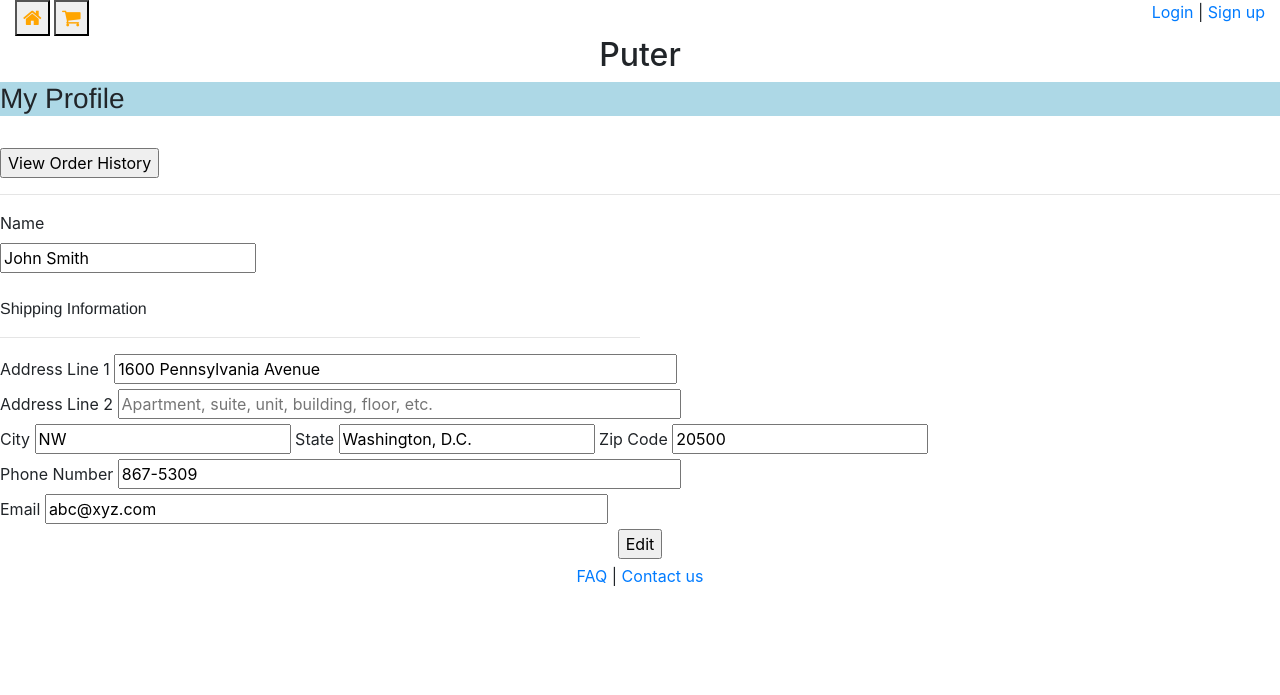
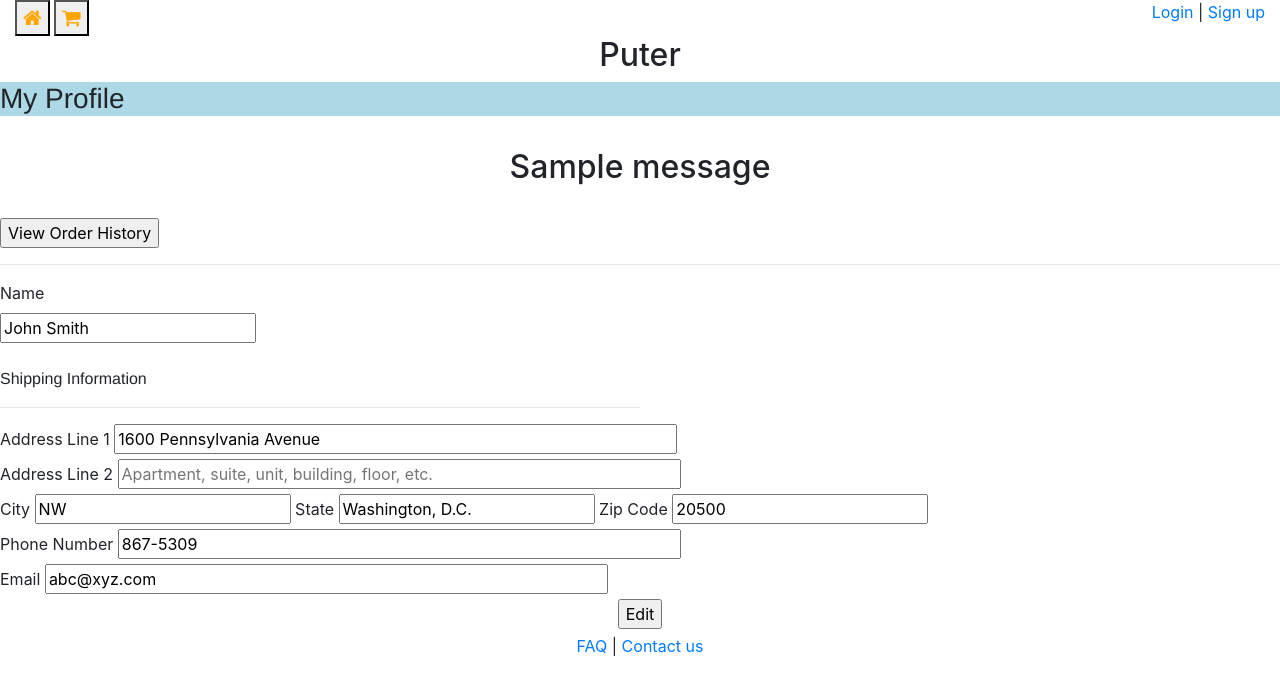
Before and after one commit to TheAeroHead/Puter, a Django app: page /index/profile_info in a window 1280 px wide. Shown: the top 695 px of the page. Run offline with Django 3.2, Linux system fonts and the light colour scheme; tables that the repository leaves empty hold one stand-in row (values such as "Sample post"); one stand-in notice (Sample message) is shown; some libraries are stand-ins or nearby versions.

Commit message:
made some desgin changes

```diff
--- a/templates/products/profile_info.html
+++ b/templates/products/profile_info.html
@@ -4,6 +4,15 @@
 <div class="welcome" style="background-color:lightblue">
     <h3 style="font-family:Helvetica Neue;">My Profile</h3>
 </div>
+<br>
+
+{% if messages %}
+<center>
+    {% for message in messages %}
+    <h2{% if message.tags %} class="{{ message.tags }}"{% endif %}>{{ message }}</h2{%>
+    {% endfor %}
+</center>
+{% endif %}
 
 <br>
 
```
